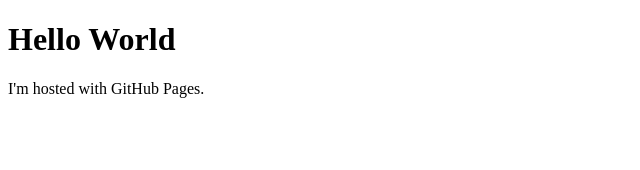
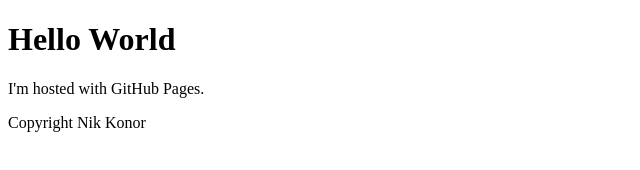
Before and after one commit to nkonor/nkonor.github.io, a plain HTML site: page index.html in a window 1280 px wide. Shown: the whole page, without its empty margins (0-640 px from the left). Drawn offline with Linux system fonts and the light colour scheme.

Commit message:
2
html5 test1

```diff
--- a/index.html
+++ b/index.html
@@ -3,5 +3,8 @@
 <body>
 <h1>Hello World</h1>
 <p>I'm hosted with GitHub Pages.</p>
+<footer>
+    Copyright Nik Konor
+  </footer>
 </body>
 </html>
```
